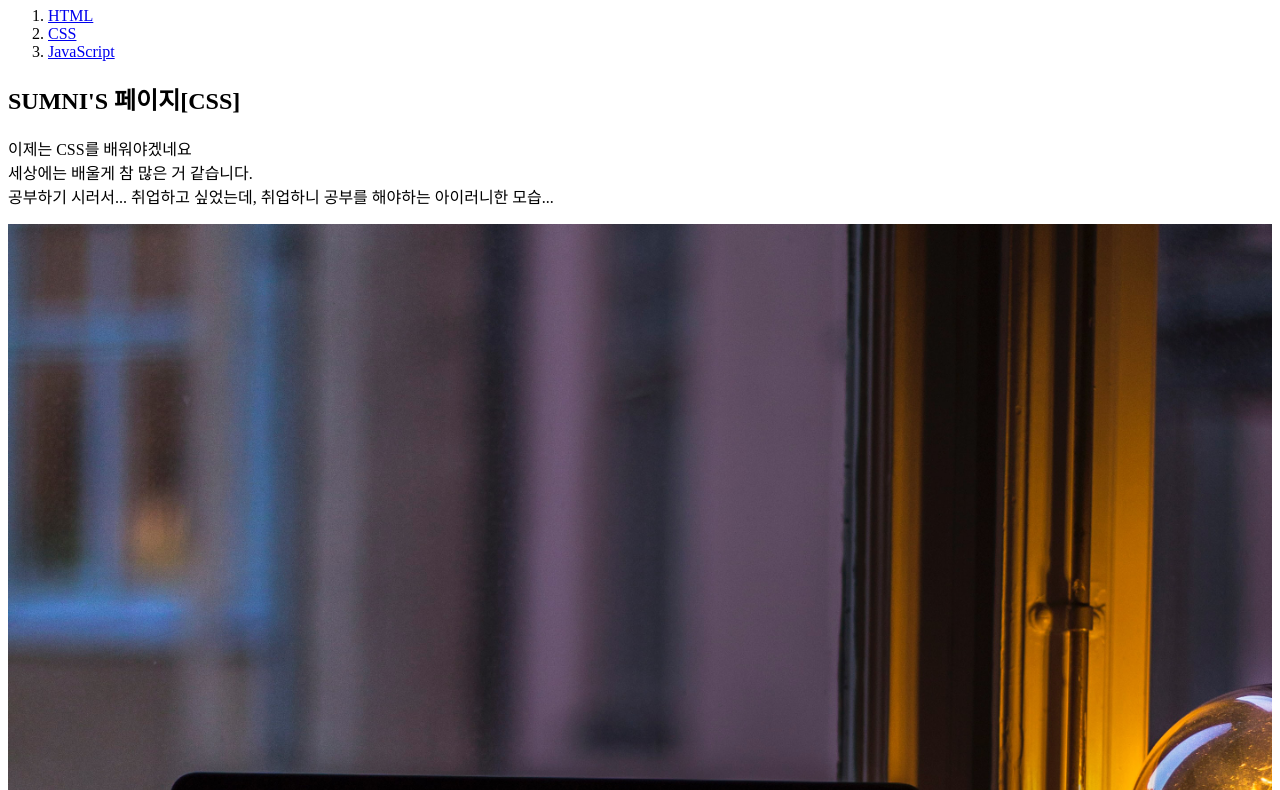
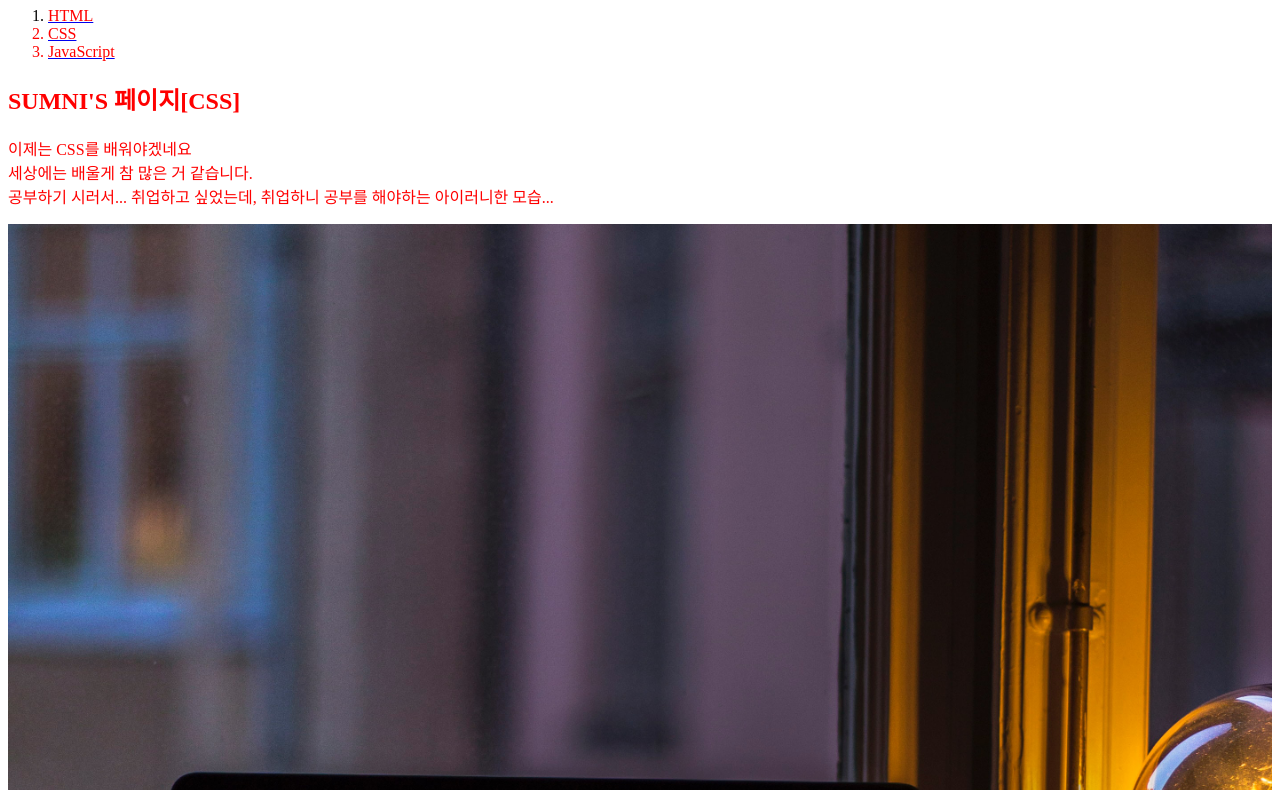
Before and after one commit to oxforo/web1, a plain HTML site: page 2.html in a window 1280 px wide. Shown: the part 73-863 px from the top of the page. Drawn offline with Linux system fonts and the light colour scheme.

Commit message:
Update 2.html
CSS start ( font TAG )

```diff
--- a/2.html
+++ b/2.html
@@ -7,9 +7,9 @@
 <body>
     <h1><a href="index.html">WEB</a></h1>
 <ol>
-    <li><a href="1.html">HTML</a></li>
-    <li><a href="2.html">CSS</a></li>
-    <li><a href="3.html">JavaScript</a></li>
+    <li><a href="1.html"><font color="red">HTML</a></li>
+    <li><a href="2.html"><font color="red">CSS</a></li>
+    <li><a href="3.html"><font color="red">JavaScript</a></li>
 </ol>
 <h2>SUMNI'S 페이지[CSS] </h2>
 <p> 이제는 CSS를 배워야겠네요<br>
```
